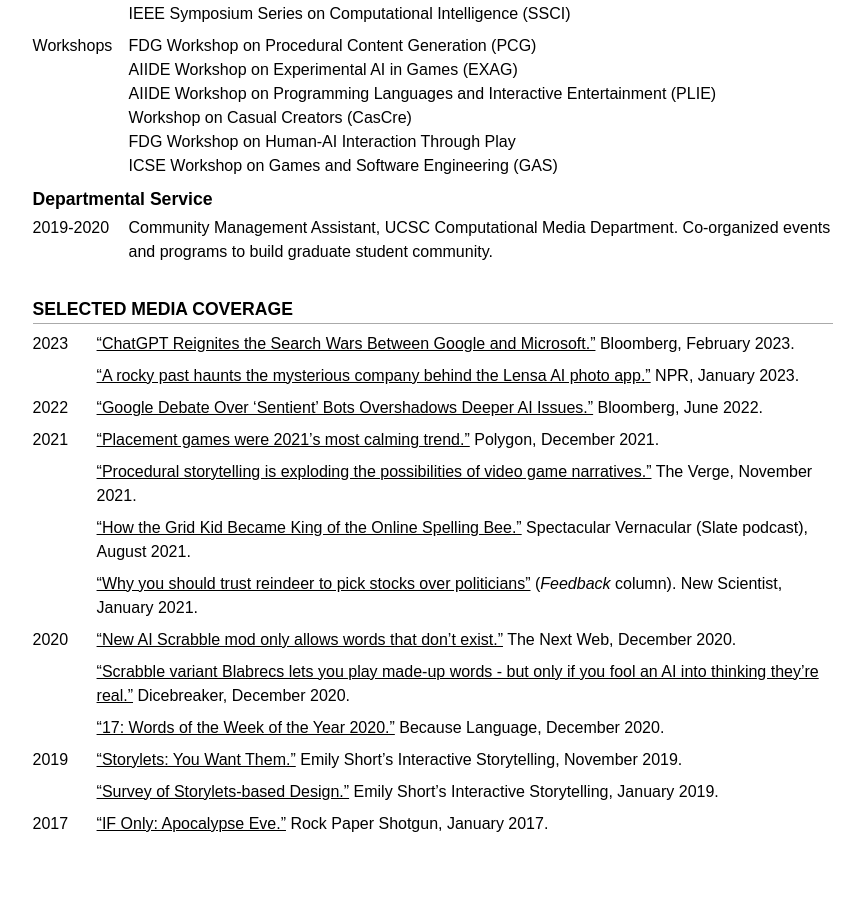
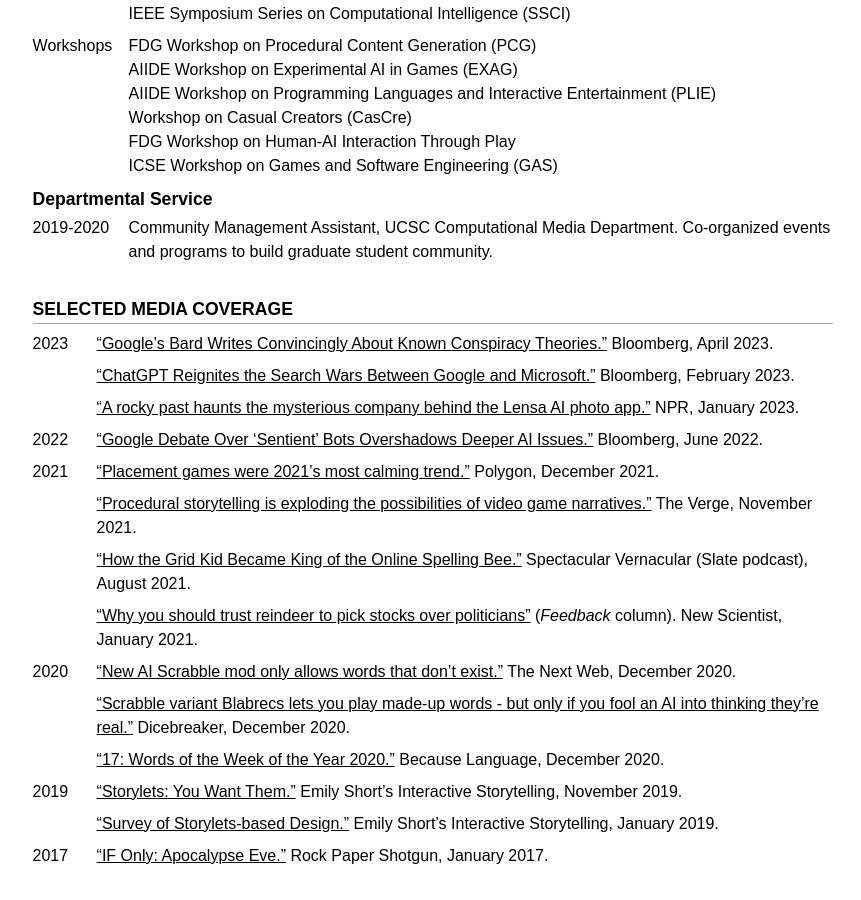
Before and after one commit to mkremins/mkremins.github.io, a Jekyll site: the page built from cv/index.html, in a window 1280 px wide and 900 px high, scrolled down 9566 px. Shown: the whole window, without its empty margins (207-1068 px from the left). Built offline with Jekyll 4.4.1, drawn with Linux system fonts in a browser that asks for light colours; some web fonts are replaced; before the commit the page ends 10434 px from its top, so only the background shows below that.

Commit message:
Add Apr 2023 Bloomberg article to media coverage

```diff
--- a/cv/index.html
+++ b/cv/index.html
@@ -496,6 +496,10 @@ layout: null
       <h2>Selected Media Coverage</h2>
       <div class="dated-entry">
         <div class="dated-date">2023</div>
+        <div class="dated-content"><a href="https://www.bloomberg.com/news/articles/2023-04-04/google-s-bard-writes-convincingly-about-known-conspiracy-theories">“Google’s Bard Writes Convincingly About Known Conspiracy Theories.”</a> Bloomberg, April 2023.</div>
+      </div>
+      <div class="dated-entry">
+        <div class="dated-date"></div>
         <div class="dated-content"><a href="https://www.bloomberg.com/news/newsletters/2023-02-08/chatgpt-reignites-search-competition-microsoft-bing-vs-google-bard">“ChatGPT Reignites the Search Wars Between Google and Microsoft.”</a> Bloomberg, February 2023.</div>
       </div>
       <div class="dated-entry">
```
